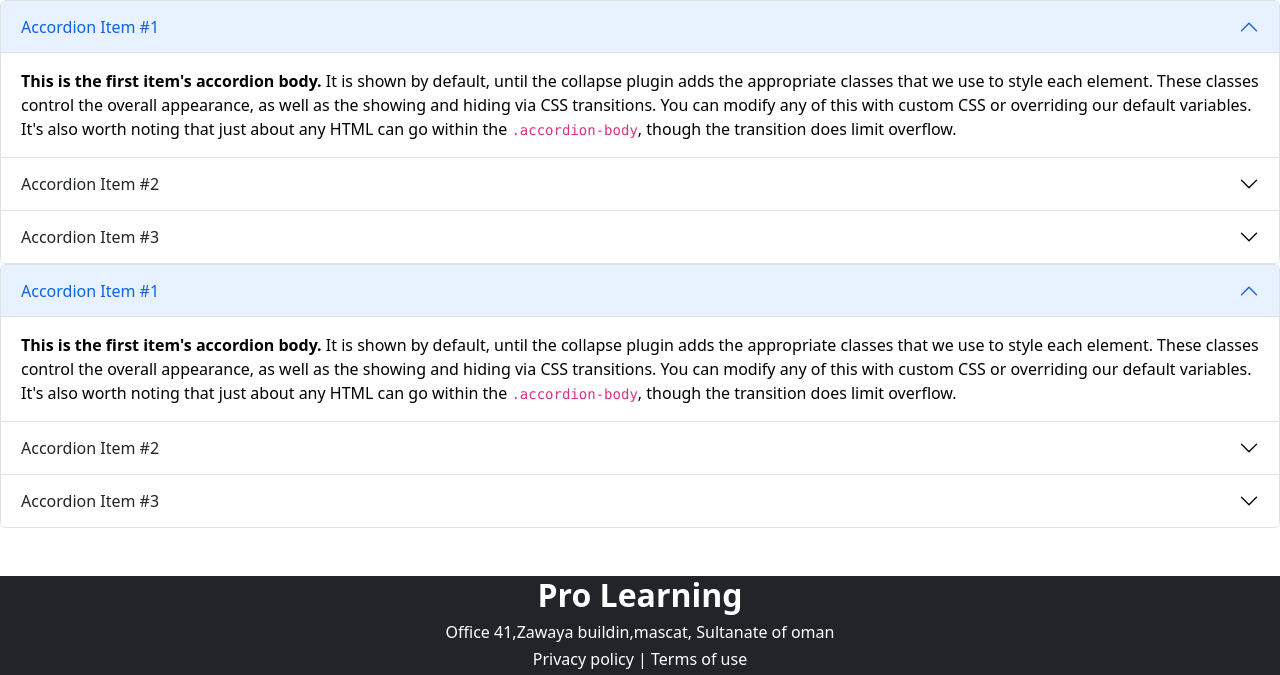
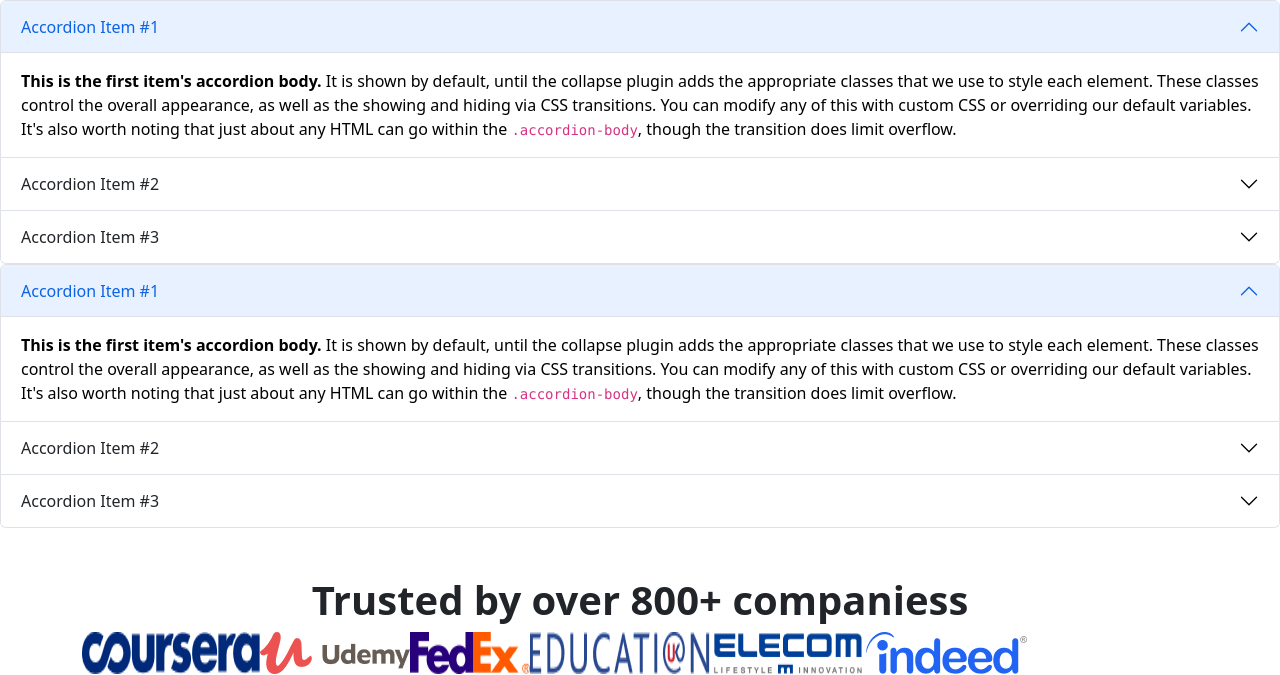
Before and after one commit to ZuhiNaz1/Tech-Education-Bootstrap, a plain HTML site: page index.html in a window 1280 px wide. Shown: the part 2087-2762 px from the top of the page. Drawn offline with nearby package versions, Linux system fonts and the light colour scheme.

Commit message:
addedvisibility

```diff
--- a/index.html
+++ b/index.html
@@ -411,6 +411,20 @@
             </div>
         </div>
     </div>
+    <!--Visible Catagory start-->
+    <section class="container text-center my-5 d-lg-block d-none">
+        <h1 class="fw-bold">Trusted by over 800+ companiess</h1>
+        <div class="d-flex ">
+            <img src="images/company/company-1.png" alt="">
+            <img src="images/company/company-2.png" alt="">
+            <img src="images/company/company-3.png" alt="">
+            <img src="images/company/company-4.png" alt="">
+            <img src="images/company/company-5.png" alt="">
+            <img src="images/company/company-6.png" alt="">
+        </div>
+    </section>
+    <!--Visible Catagory End-->
+
     <!--Footer Start-->
     <footer>
         <section class="container-fluid mt-5 bg-dark w-100">
```
